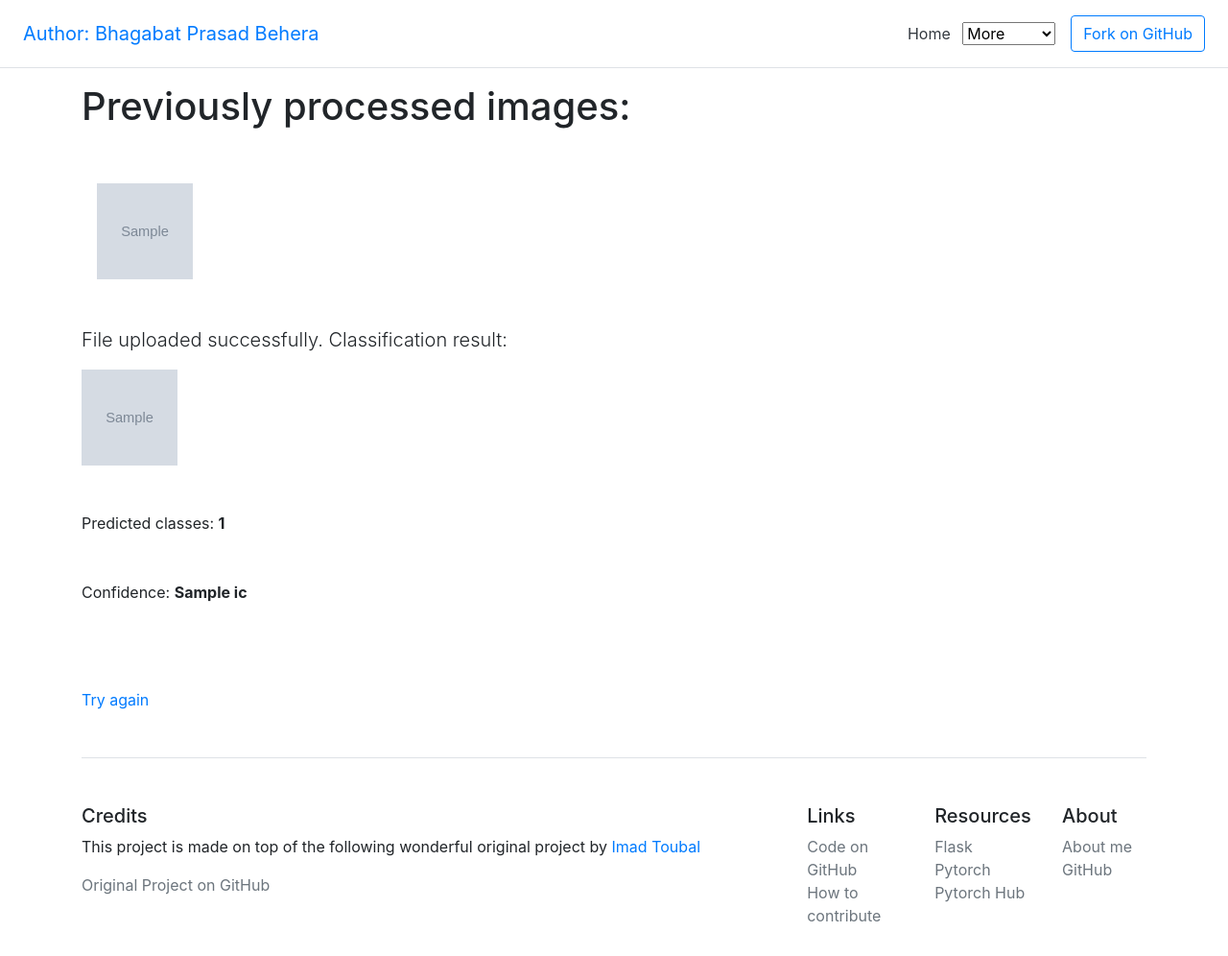
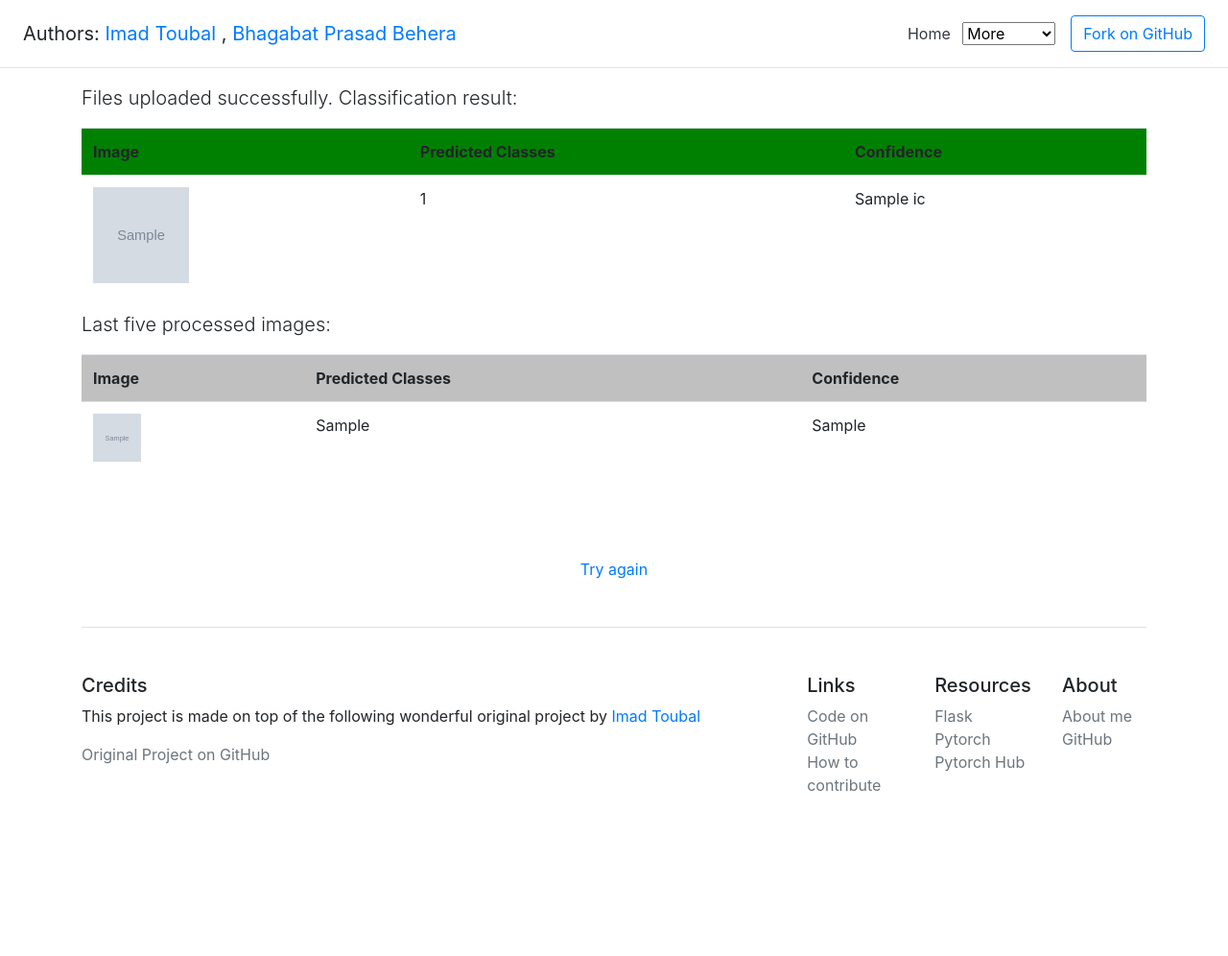
Before and after one commit to TSAI-MLOps-BASS/Session3-Docker-Flask-Pytorch-Heroku-Imagenet-Classification, a Flask app: template templates/inference.html in a window 1280 px wide. Shown: the top 996 px of the page at 96% size. After the commit the page ends 824 px from the top, so only its background shows below. Run offline with Flask 2, Linux system fonts and the light colour scheme; the template is opened without the code that fills it: most values are stand-ins (such as "Sample title", 1, 10 or a date in 2020); grey boxes marked "Sample" are stand-in pictures; some libraries are stand-ins or nearby versions.

Commit message:
updated inference screen

```diff
--- a/app.py
+++ b/app.py
@@ -1,72 +1,102 @@
-from flask import Flask, render_template, request, url_for, redirect, send_from_directory
+# Import necessary libraries
+from flask import Flask, render_template, request, url_for, send_from_directory
 from werkzeug.utils import secure_filename
 from models import MobileNet
 import os
 import glob
 from math import floor
-import base64
-import io
-from collections import namedtuple
+import copy
 
+# Create Flask Application
 app = Flask(__name__)
 
-# app.config['UPLOAD_FOLDER'] = 'uploads'
-UPLOAD_FOLDER = 'uploads' # path_change
+# Set folder location
+UPLOAD_FOLDER = 'uploads'
 app.config['UPLOAD_FOLDER'] = UPLOAD_FOLDER
 
+# Instantiate mobilenet model
 model = MobileNet()
 
-def manage_images(dir, lim):
-    img_list = glob.glob(os.path.join(dir, '*'))
-    keep_list = img_list[lim*-1:]
-    for img in img_list:
-        if img not in keep_list:
+# Create empty past information for the very first run of the Application
+if 'img_list' not in globals():
+    img_list = []
+    i_ls = []
+    c_ls = []
+
+# Delete old files from the directory that are not required anymore
+def manage_images(dir, img_list):
+    img_list_all = glob.glob(os.path.join(dir, '*'))
+    for img in img_list_all:
+        if img not in img_list:
             os.remove(img)
-    return keep_list
 
+# Create Python closures function to maintain the last processed images and predicted results
+def outer():
+    i = []
+    p = []
+    c = []
+    def inner(img_pth, pred, conf):
+        nonlocal i, p, c
+        i.append(img_pth)
+        p.append(pred)
+        c.append(conf)
+        if len(p) > 5:
+            i.pop(0)
+            p.pop(0)
+            c.pop(0)
+        return i, p, c
+    return inner
+
+func_add_last_5_ex = outer()
+
+# Index or landing page
 @app.route('/')
 def index():
     return render_template('index.html')
 
+# About application page
 @app.route('/about')
 def about():
     return render_template('about.html')
 
+# Team info page
 @app.route('/info')
 def info():
     return render_template('teaminfo.html')
 
+# Prediction result page
 @app.route('/infer', methods=['POST'])
 def success():
+    '''
+    Allows maximum three files to upload at a time.
+    Calls the model to predict the classes and provide confidence score for each uploaded image
+    Saves and manages the images and predicted result to show as past information in the next transaction
+    '''
     if request.method == 'POST':
         ic = []
-        # f = request.files['file']
         uploaded_files = request.files.getlist("file[]")
         if len(uploaded_files) > 3:
-            return '''<h1>Only three images allowed to upload at a time</h1>'''
-        img_list = manage_images(app.config['UPLOAD_FOLDER'], 5)
+            return '''<h1>Maximum three images allowed to upload at a time. Please go back to previous screen.</h1>'''
+        global img_list, i_ls, c_ls
+        img_list_o, i_ls_o, c_ls_o = copy.deepcopy(img_list), copy.deepcopy(i_ls), copy.deepcopy(c_ls)
+        manage_images(app.config['UPLOAD_FOLDER'], img_list_o)
         new_images = []
         for f in uploaded_files:
             file_name = secure_filename(f.filename)
             file_path = os.path.join(app.config['UPLOAD_FOLDER'], file_name)
-            # f.save(saveLocation)
             f.save(file_path)
             new_images.append(file_path)
-            image_url = url_for('uploaded_file', filename=file_name)
-            # i, c = model.infer(saveLocation)
             i, c = model.infer(file_path)
             # make a percentage with 2 decimal points
             c = floor(c * 10000) / 100
-            # delete file after making an inference
-            # os.remove(saveLocation)
-            # inference.append(i)
-            # confidence.append(c)
             ic.append((i, c))
+            img_list, i_ls, c_ls = func_add_last_5_ex(file_path, i, c)
+
         # respond with the inference
+        return render_template('inference.html', ic=ic, img_list=img_list_o, new_images=new_images,
+                                i_ls=i_ls_o, c_ls=c_ls_o, last_5_idx_list=list(range(len(img_list_o))), length_list=list(range(len(new_images))))
 
-        return render_template('inference.html', ic=ic, img_list=img_list, new_images=new_images, length_list=list(range(len(new_images))))
-        # return render_template('inference.html', name=inference, confidence=confidence)
-
+# Fetch images from the folder to show on screen
 @app.route('/uploads/<filename>')
 def uploaded_file(filename):
     return send_from_directory(app.config['UPLOAD_FOLDER'], filename)
--- a/templates/about.html
+++ b/templates/about.html
@@ -14,7 +14,7 @@
                 By default, this app uses MobileNetV2 image classifier that was pre-trained on the ImageNet dataset.
                 This can be easily changed with any custom deep learning model. If you wish to contribute to the
                 project, please feel free to add more example models. More explanation as to how to contribute can be
-                dound in the GitHub repository link.
+                found in the GitHub repository link.
             </p> <br>
             <a href="/"> Try App Now
             </a>
--- a/templates/base.html
+++ b/templates/base.html
@@ -27,7 +27,10 @@
       class="d-flex flex-column flex-md-row align-items-center p-3 px-md-4 mb-3 bg-white border-bottom box-shadow"
     >
       <h5 class="my-0 mr-md-auto font-weight-normal">
-        <a href="https://github.com/BPrasad123/">Author: Bhagabat Prasad Behera</a>
+        <a>Authors:</a>
+        <a href="https://github.com/imadtoubal/">Imad Toubal</a>
+        <a>, </a>
+        <a href="https://github.com/BPrasad123/">Bhagabat Prasad Behera</a>
       </h5>
       <nav class="my-2 my-md-0 mr-md-3">
         <a class="p-2 text-dark" href="/">Home</a>
--- a/templates/inference.html
+++ b/templates/inference.html
@@ -2,34 +2,50 @@
 
 {% block content %}
 
-<div>
-    <h1>
-        Previously processed images:
-    </h1>
+<div class="column">
+    <p class="lead">Files uploaded successfully. Classification result:</p>
 </div>
-<div class="pricing-header px-3 py-3 pt-md-5 pb-md-4 mx-auto text-center row">
-    {% for img in img_list %}
-    <div class="column">
-    <img width="100" height="100" src={{img}} />
-    </div>
-    {% endfor %}
-</div>
-<br>
-<div class="column">
-    <p class="lead">File uploaded successfully. Classification result:</p>
+<div class="bs-component">
+    <table class="table table-hover">
+        <tr>
+            <th scope="col" bgcolor="#008000">Image</th>
+            <th scope="col" bgcolor="#008000">Predicted Classes</th>
+            <th scope="col" bgcolor="#008000">Confidence</th>
+        </tr>
+        {% for i in length_list %}
+            <tr>
+                <th scope="row"> <img width="100" height="100" src={{new_images[i]}} />  </th>
+                <td> {{ic[i][0]}} </td>
+                <td> {{ic[i][1]}} </td>
+            </tr>
+        {% endfor %}
+    </table>
 </div>
 
 <div>
-    {% for i in length_list %}
-        <img width="100" height="100" src={{new_images[i]}} />
-        <p>     </p>
-        <p class="mt-5">Predicted classes: <strong>{{ic[i][0]}}</strong></p>
-        <p>     </p>
-        <p class="mt-5">Confidence: <strong>{{ic[i][1]}}</strong></p><br>
-    {% endfor %}
+    <p class="lead">Last five processed images:</p>
 </div>
+<div class="bs-component">
+    <table class="table table-hover">
+        <tr>
+            <th scope="col" bgcolor="#c0c0c0">Image</th>
+            <th scope="col" bgcolor="#c0c0c0">Predicted Classes</th>
+            <th scope="col" bgcolor="#c0c0c0">Confidence</th>
+        </tr>
+        {% for j in last_5_idx_list %}
+            <tr>
+                <th scope="row"> <img width="50" height="50" src={{img_list[j]}} />  </th>
+                <td> {{i_ls[j]}} </td>
+                <td> {{c_ls[j]}} </td>
+            </tr>
+        {% endfor %}
+    </table>
+</div>
+
+<br>
+
 <div>
-    <p class="mt-5"> <a href="/">Try again</a></p>
+    <p class="text-center mt-5"> <a href="/">Try again</a></p>
 </div>
 
 {% endblock %}
```
Also changed, not shown: README.md (added), static/img/flask+pytorch.png (deleted).
